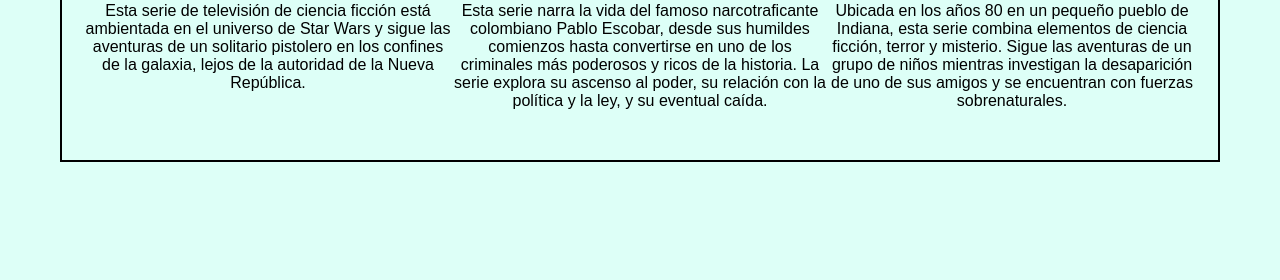
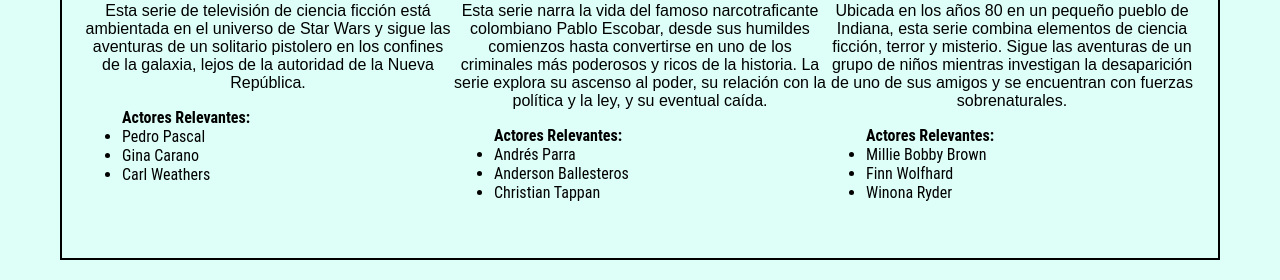
Before and after one commit to isaacbc10/tarea_buenas_practicas, a plain HTML site: page index.html in a window 1280 px wide. Shown: the part 1595-1875 px from the top of the page. Before the commit the page ends 1777 px from the top, so only its background shows below. Drawn offline with Linux system fonts and the light colour scheme.

Commit message:
Se agrego la lista de los actores relevantes en las series y se alineo hacia la izquierda.

```diff
--- a/index.html
+++ b/index.html
@@ -50,6 +50,14 @@
                                 <img src="https://w0.peakpx.com/wallpaper/331/436/HD-wallpaper-mandalorian-001-star-wars-the-mandalorian.jpg" alt="The Mandalorian">
                             </div>
                             <p>Esta serie de televisión de ciencia ficción está ambientada en el universo de Star Wars y sigue las aventuras de un solitario pistolero en los confines de la galaxia, lejos de la autoridad de la Nueva República.</p>
+                            <div class="actor-images">
+                                <ul class="actors-list">
+                                    <strong>Actores Relevantes:</strong>
+                                    <li>Pedro Pascal</li>
+                                    <li>Gina Carano</li>
+                                    <li>Carl Weathers</li>
+                                </ul>
+                            </div>
                         </div>
                     </div>
                     <div class="series-section">
@@ -58,6 +66,14 @@
                                 <img src="https://m.media-amazon.com/images/M/MV5BYWM5ZjljNDQtMzIwNS00ZmZiLWE1MWUtNjAxYmIyNDUyMGRlXkEyXkFqcGdeQXVyNjUxOTkzOTk@._V1_.jpg" alt="Pablo Escobar: El Patrón del Mal">
                             </div>
                             <p>Esta serie narra la vida del famoso narcotraficante colombiano Pablo Escobar, desde sus humildes comienzos hasta convertirse en uno de los criminales más poderosos y ricos de la historia. La serie explora su ascenso al poder, su relación con la política y la ley, y su eventual caída.</p>
+                            <div class="actor-images">
+                                <ul class="actors-list">
+                                    <strong>Actores Relevantes:</strong>
+                                    <li>Andrés Parra</li>
+                                    <li>Anderson Ballesteros</li>
+                                    <li>Christian Tappan</li>
+                                </ul>
+                            </div>
                         </div>
                     </div>
                     <div class="series-section">
@@ -67,6 +83,14 @@
                                 <img src="https://i5.walmartimages.com/seo/Netflix-Stranger-Things-Season-4-Group-Wall-Poster-22-375-x-34_b38602c7-de1e-4afc-a5cb-d8623b9b3190.e35fd1cac0a8a64745857c6a8e873547.jpeg" alt="Stranger Things">
                             </div>
                             <p>Ubicada en los años 80 en un pequeño pueblo de Indiana, esta serie combina elementos de ciencia ficción, terror y misterio. Sigue las aventuras de un grupo de niños mientras investigan la desaparición de uno de sus amigos y se encuentran con fuerzas sobrenaturales.</p>
+                            <div class="actor-images">
+                                <ul class="actors-list">
+                                    <strong>Actores Relevantes:</strong>
+                                    <li>Millie Bobby Brown</li>
+                                    <li>Finn Wolfhard</li>
+                                    <li>Winona Ryder</li>
+                                </ul>
+                            </div>
                         </div>
                     </div>
                 </div>
--- a/styles.css
+++ b/styles.css
@@ -116,3 +116,7 @@ body hr {
     border-radius: 10px;
     margin: 10px auto;
 }
+
+.actors-list {
+    text-align: left;
+}
```
